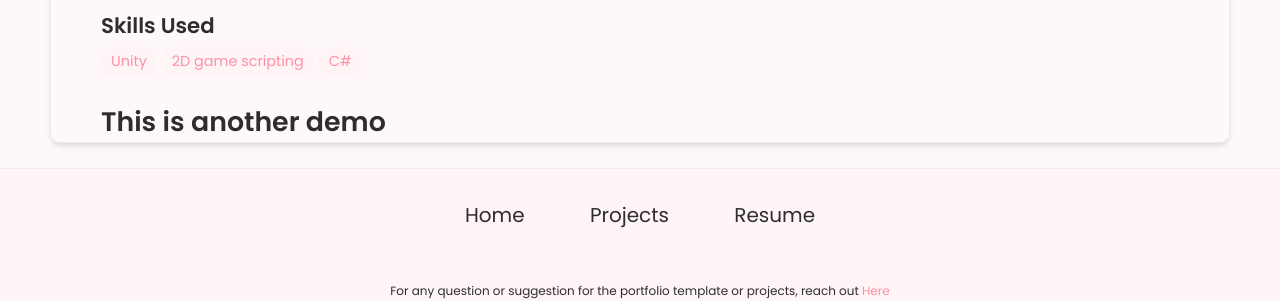
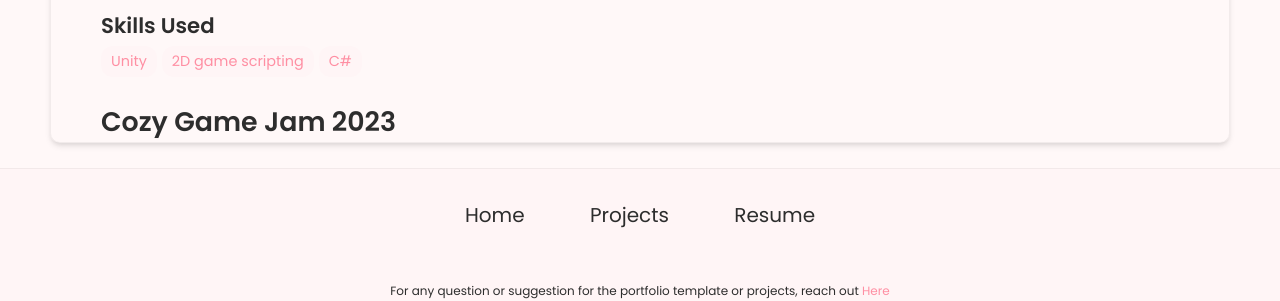
Before and after one commit to dfardev/dfardev.github.io, a Jekyll site: the page built from _projects/Trick-Or-Treat-Towers/index.md, in a window 1280 px wide. Shown: the part 611-912 px from the top of the page. Built offline with Jekyll 4.4.1, drawn with Linux system fonts in a browser that asks for light colours.

Commit message:
editing image for project

```diff
--- a/_projects/Trick-Or-Treat-Towers/index.md
+++ b/_projects/Trick-Or-Treat-Towers/index.md
@@ -7,7 +7,7 @@
   - 2D game scripting
   - C#
 
-main-image: /Trick-or-Treat-Towers.png
+main-image: /TrickorTreatTowers.png
 ---
 
-# This is another demo
+# Cozy Game Jam 2023
```
Also changed, not shown: _projects/Trick-Or-Treat-Towers/TrickorTreatTowers.png (renamed from _projects/Trick-Or-Treat-Towers/Trick-or-Treat-Towers.png).
